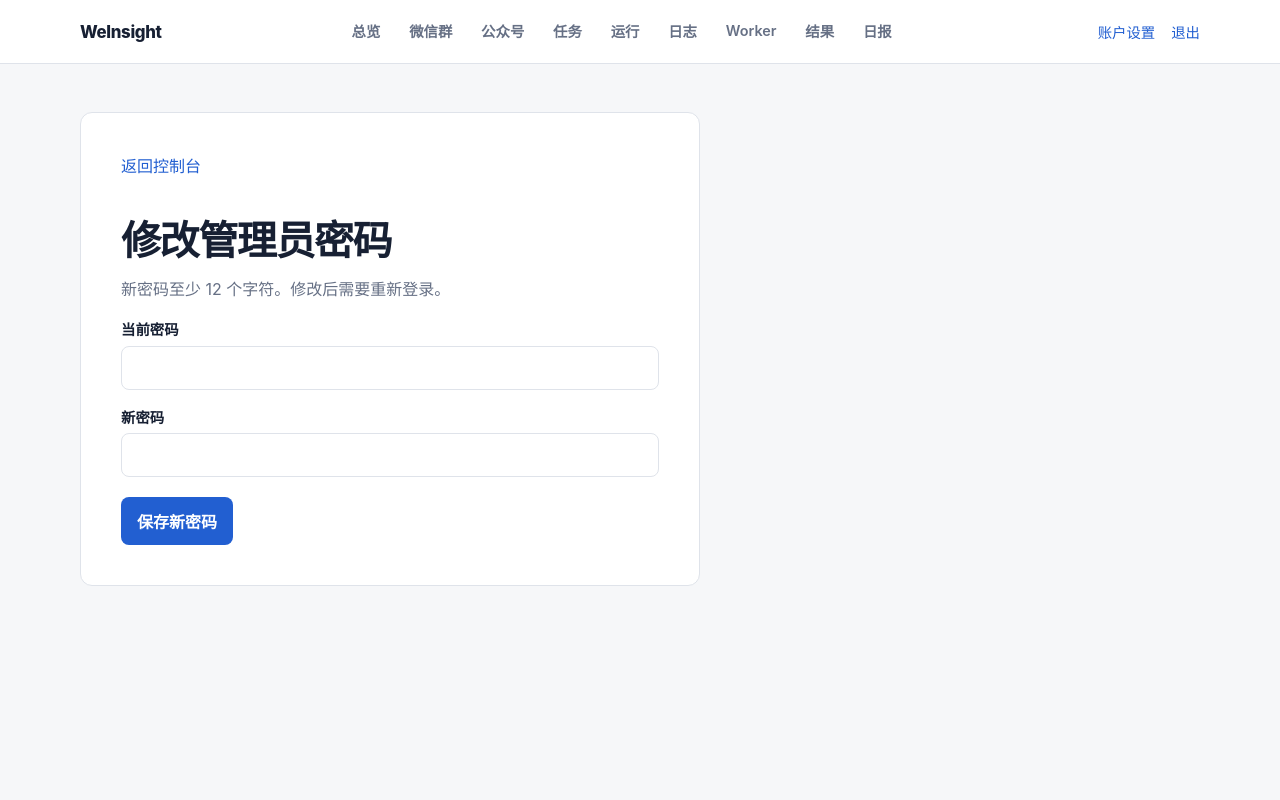
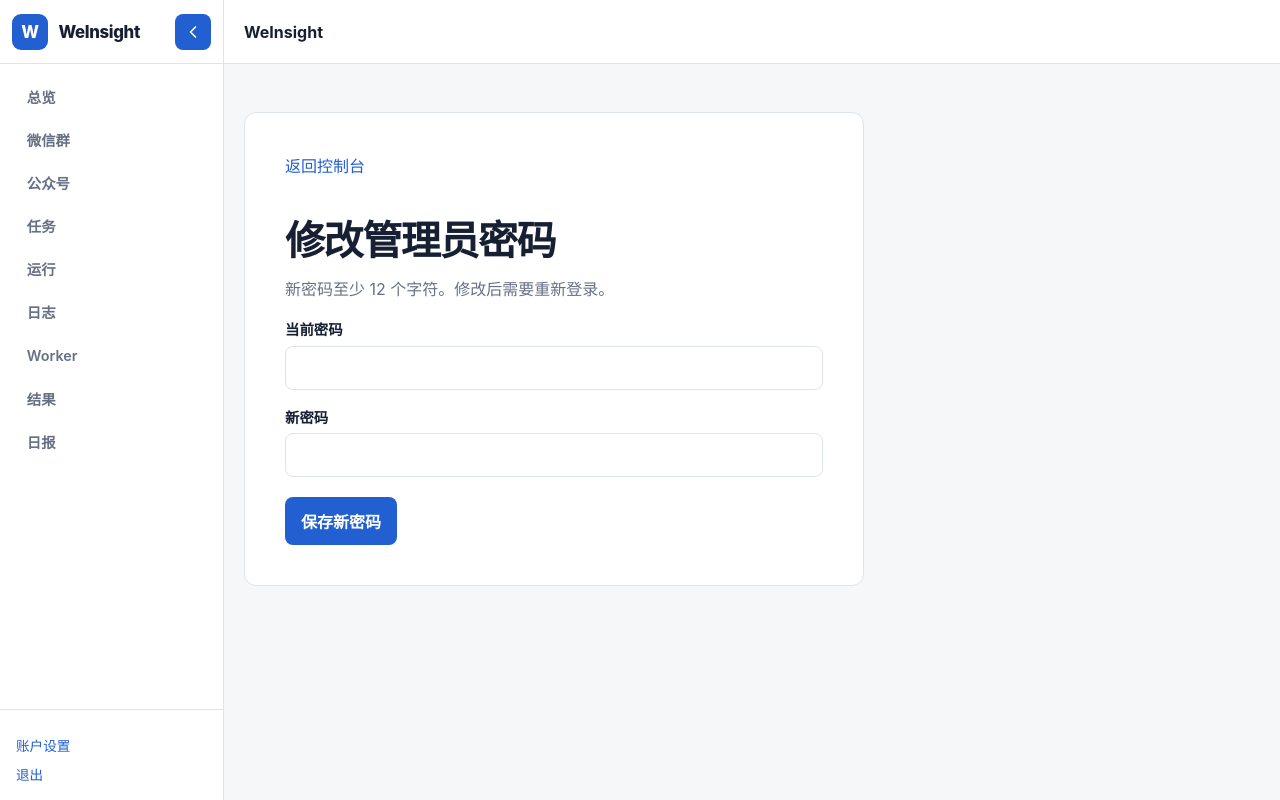
Before and after one commit to hwj1995style/WeInsight, a Python web app: template app/web/templates/home.html in a window 1280 px wide. Run offline with Jinja, Linux system fonts and the light colour scheme; the template is opened without the code that fills it, so the values that code supplies are empty.

Commit message:
feat: add collapsible admin application shell

```diff
--- /dev/null
+++ b/app/web/static/app-shell.js
@@ -0,0 +1,30 @@
+(() => {
+  const key = 'weinsight.sidebar.v1';
+  const shell = document.querySelector('.app-shell');
+  const sidebar = document.getElementById('app-sidebar');
+  const desktopToggle = document.getElementById('sidebar-toggle');
+  const mobileToggle = document.getElementById('mobile-nav-toggle');
+  const backdrop = document.getElementById('nav-backdrop');
+  if (!shell || !sidebar) return;
+
+  const setCollapsed = (collapsed) => {
+    shell.dataset.sidebarState = collapsed ? 'collapsed' : 'expanded';
+    desktopToggle?.setAttribute('aria-expanded', String(!collapsed));
+    localStorage.setItem(key, collapsed ? 'collapsed' : 'expanded');
+  };
+  const closeDrawer = () => {
+    shell.classList.remove('nav-open');
+    mobileToggle?.setAttribute('aria-expanded', 'false');
+    if (backdrop) backdrop.hidden = true;
+  };
+  setCollapsed(localStorage.getItem(key) === 'collapsed');
+  desktopToggle?.addEventListener('click', () => setCollapsed(shell.dataset.sidebarState !== 'collapsed'));
+  mobileToggle?.addEventListener('click', () => {
+    shell.classList.add('nav-open');
+    mobileToggle.setAttribute('aria-expanded', 'true');
+    if (backdrop) backdrop.hidden = false;
+  });
+  backdrop?.addEventListener('click', closeDrawer);
+  document.addEventListener('keydown', (event) => { if (event.key === 'Escape') closeDrawer(); });
+  sidebar.querySelectorAll('a').forEach((link) => link.addEventListener('click', closeDrawer));
+})();
--- a/app/web/static/app.css
+++ b/app/web/static/app.css
@@ -10,6 +10,8 @@
   --color-warning-bg: #fff7d6;
   --color-warning-border: #e8cc62;
   --shadow-panel: 0 16px 40px rgb(20 34 60 / 10%);
+  --sidebar-expanded: 224px;
+  --sidebar-collapsed: 72px;
   color-scheme: light;
   font-family: Inter, "Segoe UI", "PingFang SC", "Microsoft YaHei", sans-serif;
 }
@@ -40,13 +42,31 @@ form button { margin-top: 1.25rem; }
 .notice { border-radius: 8px; padding: .75rem .9rem; line-height: 1.5; }
 .notice.error { color: var(--color-danger); background: #fff1f1; }
 .notice.success { color: #17643c; background: #eaf8f0; }
-.topbar { min-height: 64px; display: flex; align-items: center; justify-content: space-between; gap: 1rem; padding: 0 max(1.25rem, calc((100vw - 1120px) / 2)); background: var(--color-surface); border-bottom: 1px solid var(--color-border); }
-.primary-nav { display: flex; align-items: stretch; align-self: stretch; gap: .2rem; }
-.primary-nav a { display: flex; align-items: center; padding: 0 .8rem; color: var(--color-muted); font-size: .9rem; font-weight: 620; border-bottom: 2px solid transparent; }
+.app-shell { min-height: 100vh; display: grid; grid-template-columns: var(--sidebar-expanded) minmax(0, 1fr); transition: grid-template-columns .2s ease; }
+.app-shell[data-sidebar-state="collapsed"] { grid-template-columns: var(--sidebar-collapsed) minmax(0, 1fr); }
+.sidebar { position: sticky; top: 0; z-index: 20; height: 100vh; display: flex; flex-direction: column; overflow: hidden; background: var(--color-surface); border-right: 1px solid var(--color-border); }
+.sidebar-brand { min-height: 64px; display: flex; align-items: center; justify-content: space-between; gap: .5rem; padding: .75rem; border-bottom: 1px solid var(--color-border); }
+.sidebar-brand .brand { display: flex; align-items: center; gap: .65rem; min-width: 0; }
+.brand-mark { flex: 0 0 36px; display: grid; place-items: center; width: 36px; height: 36px; color: #fff; background: var(--color-accent); border-radius: 9px; }
+.icon-button { display: grid; place-items: center; flex: 0 0 36px; width: 36px; height: 36px; padding: 0; }
+.icon-button svg { width: 20px; fill: none; stroke: currentColor; stroke-width: 2; stroke-linecap: round; stroke-linejoin: round; }
+.primary-nav { display: flex; flex: 1; flex-direction: column; gap: .2rem; padding: .75rem; }
+.primary-nav a { display: flex; align-items: center; min-height: 40px; padding: 0 .8rem; color: var(--color-muted); font-size: .9rem; font-weight: 620; border-left: 2px solid transparent; white-space: nowrap; }
 .primary-nav a:hover { color: var(--color-text); text-decoration: none; }
-.primary-nav a[aria-current="page"] { color: var(--color-accent); border-bottom-color: var(--color-accent); }
-.account-actions { display: flex; align-items: center; gap: 1rem; font-size: .9rem; }
-.account-actions form, .account-actions form button { margin: 0; }
+.primary-nav a[aria-current="page"] { color: var(--color-accent); border-left-color: var(--color-accent); }
+.sidebar-account { display: grid; gap: .55rem; padding: 1rem; border-top: 1px solid var(--color-border); font-size: .85rem; }
+.sidebar-account form, .sidebar-account form button { margin: 0; }
+.sidebar-account button { padding: 0; color: var(--color-accent); background: transparent; text-align: left; font-weight: 500; }
+.app-main { min-width: 0; }
+.top-toolbar { min-height: 64px; display: flex; align-items: center; gap: 1rem; padding: 0 1.25rem; background: var(--color-surface); border-bottom: 1px solid var(--color-border); }
+.toolbar-title { font-weight: 700; }
+.toolbar-account { margin-left: auto; color: var(--color-muted); font-size: .9rem; }
+.mobile-nav-toggle { display: none; }
+.nav-backdrop { position: fixed; inset: 0; z-index: 10; background: rgb(15 23 42 / 45%); }
+.app-shell[data-sidebar-state="collapsed"] .brand-label, .app-shell[data-sidebar-state="collapsed"] .sidebar-account { display: none; }
+.app-shell[data-sidebar-state="collapsed"] .sidebar-brand .brand { display: none; }
+.app-shell[data-sidebar-state="collapsed"] .sidebar-brand { justify-content: center; }
+.app-shell[data-sidebar-state="collapsed"] .sidebar-toggle svg { transform: rotate(180deg); }
 .text-button { padding: 0; color: var(--color-accent); background: transparent; font-weight: 500; }
 .text-button:hover { color: var(--color-accent-hover); background: transparent; text-decoration: underline; }
 .security-warning { padding: .8rem max(1.25rem, calc((100vw - 1120px) / 2)); background: var(--color-warning-bg); border-bottom: 1px solid var(--color-warning-border); font-size: .9rem; }
@@ -212,11 +232,15 @@ button:disabled { cursor: not-allowed; opacity: .55; }
   .login-intro { padding: 2rem 1.5rem; }
   .login-intro h1 { margin-top: 1.5rem; font-size: 2rem; }
   .login-panel { padding: 2rem 1.5rem 3rem; }
-  .topbar { align-items: flex-start; padding: 1rem 1.25rem; }
-  .topbar { flex-wrap: wrap; }
-  .primary-nav { order: 3; width: 100%; overflow-x: auto; }
-  .primary-nav a { min-height: 42px; padding: 0 .7rem; white-space: nowrap; }
-  .account-actions { flex-wrap: wrap; justify-content: flex-end; }
+  .app-shell, .app-shell[data-sidebar-state="collapsed"] { display: block; }
+  .sidebar { position: fixed; left: 0; width: var(--sidebar-expanded); transform: translateX(-100%); transition: transform .2s ease; }
+  .app-shell.nav-open .sidebar { transform: translateX(0); }
+  .app-shell[data-sidebar-state="collapsed"] .sidebar-brand .brand { display: flex; }
+  .app-shell[data-sidebar-state="collapsed"] .sidebar-brand { justify-content: space-between; }
+  .app-shell[data-sidebar-state="collapsed"] .brand-label { display: inline; }
+  .app-shell[data-sidebar-state="collapsed"] .sidebar-account { display: grid; }
+  .sidebar-toggle { display: none; }
+  .mobile-nav-toggle { display: grid; }
   .page-shell { width: min(100% - 2rem, 1120px); padding: 2rem 0; }
   .page-heading { align-items: flex-start; flex-direction: column; }
   .status-list div { grid-template-columns: 1fr; gap: .35rem; }
--- a/app/web/templates/base.html
+++ b/app/web/templates/base.html
@@ -7,9 +7,13 @@
     <link rel="stylesheet" href="{{ url_for('static', path='/app.css') }}">
   </head>
   <body>
-    <header class="topbar">
-      <a class="brand" href="/">WeInsight</a>
-      <nav class="primary-nav" aria-label="主要导航">
+    <div class="app-shell" data-sidebar-state="expanded">
+      <aside class="sidebar" id="app-sidebar">
+        <div class="sidebar-brand">
+          <a class="brand" href="/dashboard"><span class="brand-mark">W</span><span class="brand-label">WeInsight</span></a>
+          <button id="sidebar-toggle" class="icon-button sidebar-toggle" type="button" aria-label="折叠侧栏" aria-expanded="true" aria-controls="app-sidebar"><svg aria-hidden="true" viewBox="0 0 24 24"><path d="M15 6l-6 6 6 6"/></svg></button>
+        </div>
+        <nav class="primary-nav" aria-label="主要导航">
         <a href="/dashboard" {% if section == "dashboard" %}aria-current="page"{% endif %}>总览</a>
         <a href="/sources/groups" {% if section == "groups" %}aria-current="page"{% endif %}>微信群</a>
         <a href="/sources/articles" {% if section == "articles" %}aria-current="page"{% endif %}>公众号</a>
@@ -19,17 +23,20 @@
         <a href="/workers" {% if section == "workers" %}aria-current="page"{% endif %}>Worker</a>
         <a href="/results/groups" {% if section == "results" %}aria-current="page"{% endif %}>结果</a>
         <a href="/reports" {% if section == "reports" %}aria-current="page"{% endif %}>日报</a>
-      </nav>
-      <div class="account-actions">
-        <span>{{ request.state.admin.username }}</span>
-        <a href="/account/password">账户设置</a>
-        <form method="post" action="/logout">
-          <input type="hidden" name="csrf_token" value="{{ request.state.csrf_token }}">
-          <button class="text-button" type="submit">退出</button>
-        </form>
+        </nav>
+        <div class="sidebar-account"><span>{{ request.state.admin.username }}</span><a href="/account/password">账户设置</a><form method="post" action="/logout"><input type="hidden" name="csrf_token" value="{{ request.state.csrf_token }}"><button type="submit">退出</button></form></div>
+      </aside>
+      <div id="nav-backdrop" class="nav-backdrop" hidden></div>
+      <div class="app-main">
+        <header class="top-toolbar">
+          <button id="mobile-nav-toggle" class="icon-button mobile-nav-toggle" type="button" aria-label="打开导航" aria-expanded="false" aria-controls="app-sidebar"><svg aria-hidden="true" viewBox="0 0 24 24"><path d="M4 7h16M4 12h16M4 17h16"/></svg></button>
+          <span class="toolbar-title">{% block page_title %}WeInsight{% endblock %}</span>
+          <div class="toolbar-account">{{ request.state.admin.username }}</div>
+        </header>
+        <main class="page-shell">{% block content %}{% endblock %}</main>
       </div>
-    </header>
-    <main class="page-shell">{% block content %}{% endblock %}</main>
+    </div>
+    <script src="/static/app-shell.js" defer></script>
     {% block scripts %}{% endblock %}
   </body>
 </html>
```
Also changed, not shown: tests/test_admin_visual_shell.py (added, +19 -0 lines).
